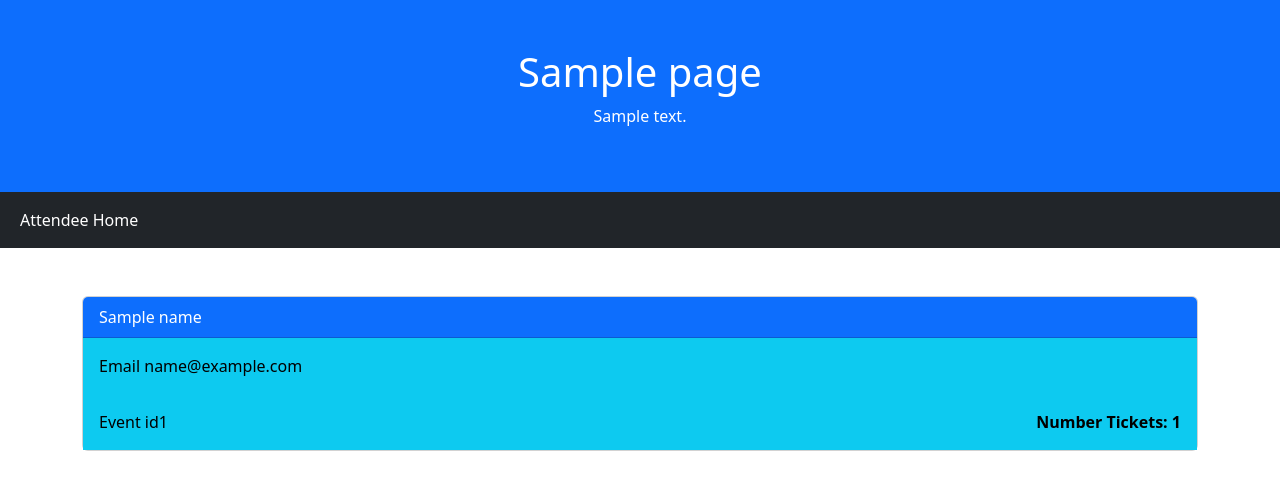
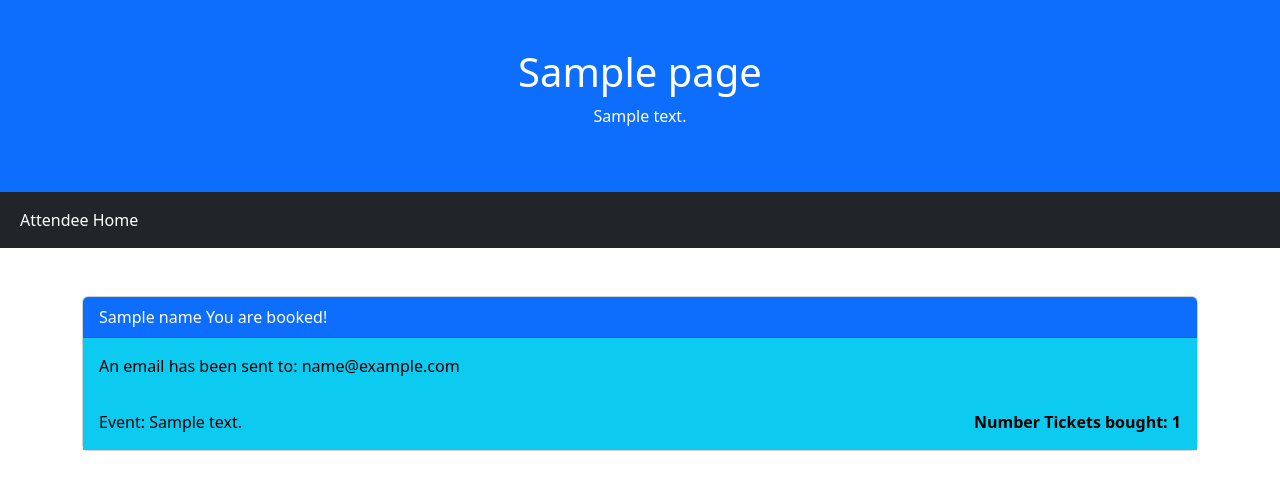
Before and after one commit to cskoster/db_web_midterm, a Node server app: template views/attendeeBooked.ejs in a window 1280 px wide. Shown: the top 490 px of the page. Run offline with Node 20, Linux system fonts and the light colour scheme; the template is opened without the code that fills it: most values are stand-ins (such as "Sample title", 1, 10 or a date in 2020); some libraries are stand-ins or nearby versions.

Commit message:
booking done

```diff
--- a/routes/attendee.js
+++ b/routes/attendee.js
@@ -110,11 +110,17 @@ router.post("/make_booking", (req, res, next) => {
   let dateBooked = new Date();
   dateBooked = util.formatDate(dateBooked);
   // console.log(req.body.name, req.body.email, req.body.num_tickets);
+  //console.log("BODY: ", req.body);
 
   data.name = req.body.name;
+
   data.email = req.body.email;
   data.num_tickets = req.body.num_tickets;
   data.event_id = req.body.event_id;
+
+  data.event_title = req.body.event_title;
+  data.description = req.body.event_description;
+
   let userName = req.body.name;
   let query = "SELECT * FROM email_accounts INNER JOIN users ON email_accounts.user_id = users.user_id WHERE user_name=?;";
   let query_parameters = [userName];
--- a/views/attendeeBooked.ejs
+++ b/views/attendeeBooked.ejs
@@ -41,11 +41,11 @@
       <div class="row">
         <div class="col-sm-12">
           <div class="card">
-            <div class="card-header bg-primary text-white"><%=name%></div>
-            <div class="card-body bg-info text-black">Email <%=email%></div>
+            <div class="card-header bg-primary text-white"><%=name%> You are booked!</div>
+            <div class="card-body bg-info text-black">An email has been sent to: <%=email%></div>
             <div class="clearfix bg-info">
-              <div class="card-body bg-info text-black float-start">Event id<%=event_id%></div>
-              <div class="card-body bg-info text-black float-end"><b>Number Tickets: <%=num_tickets%></b></div>
+              <div class="card-body bg-info text-black float-start">Event: <%=description%></div>
+              <div class="card-body bg-info text-black float-end"><b>Number Tickets bought: <%=num_tickets%></b></div>
             </div>
           </div>
           <br />
```
Also changed, not shown: views/attendeeEvent.ejs (+14 -0 lines).
